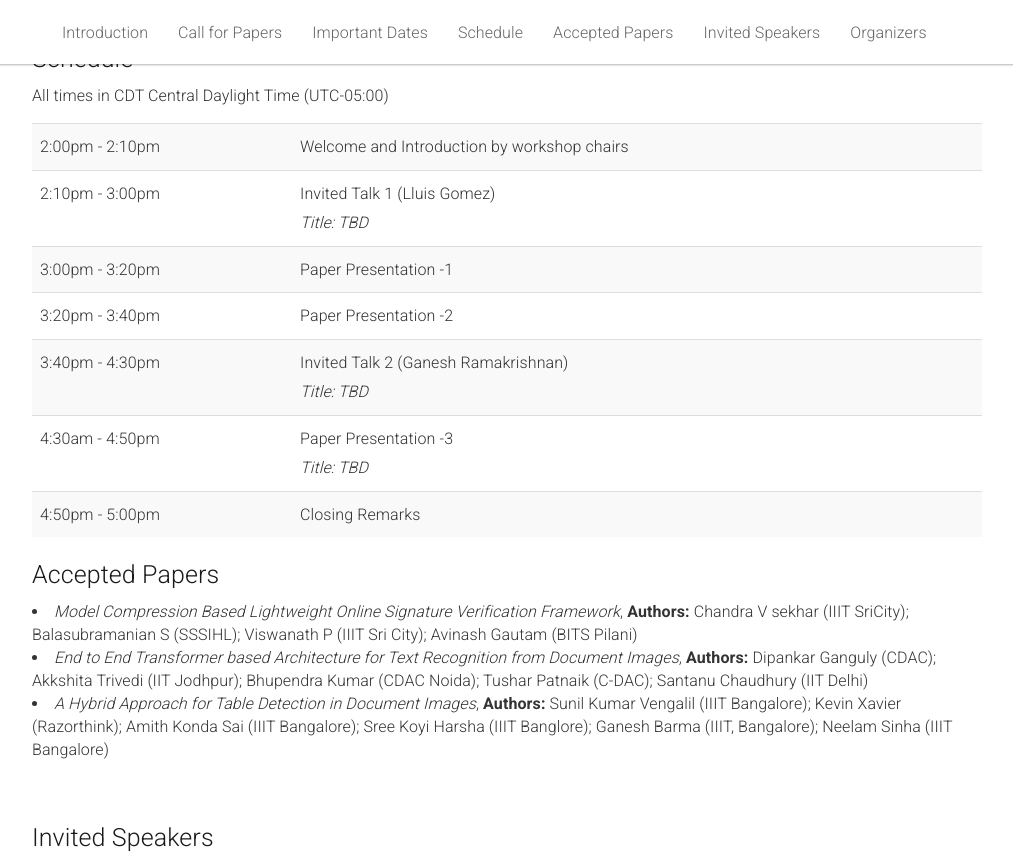
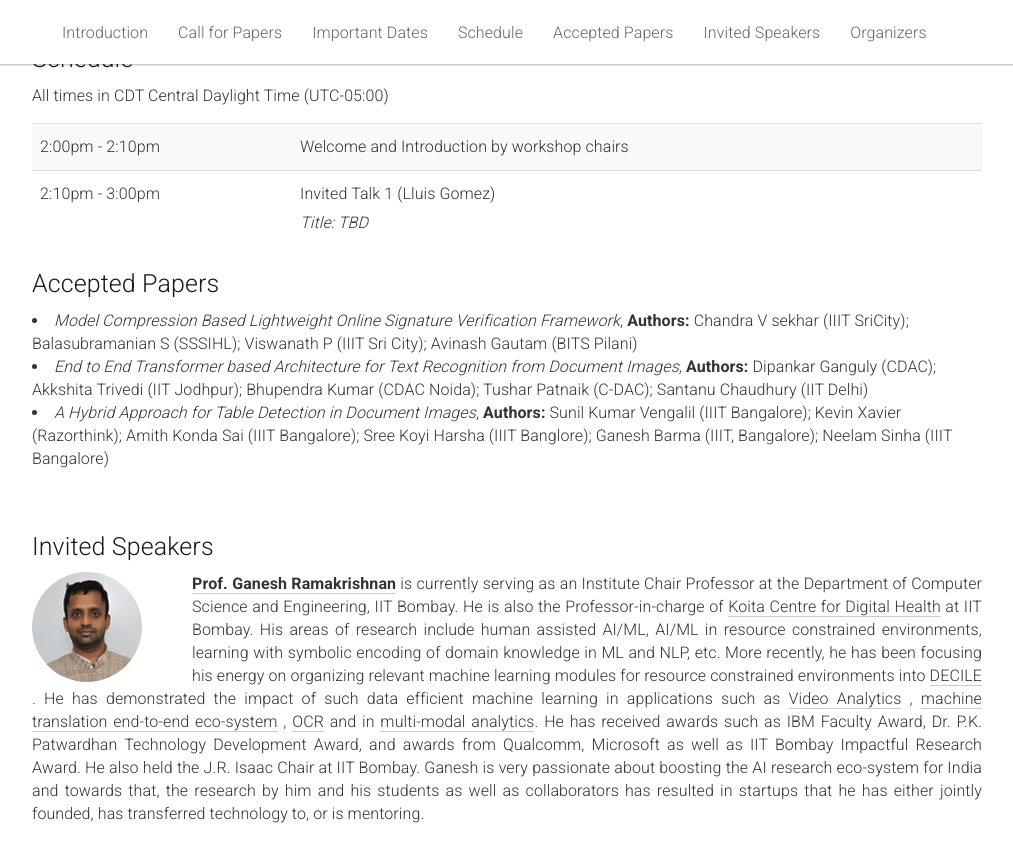
Before and after one commit to wdar21/wdar21.github.io, a Jekyll site: the page built from _pages/home.md, in a window 1280 px wide and 900 px high, scrolled down 476 px, cut to the strip 0-856 px from the top of the window. Shown: the whole strip, without its empty margins (133-1146 px from the left). Built offline with Jekyll 4.4.1, drawn with Linux system fonts in a browser that asks for light colours.

Commit message:
Update home.md

```diff
--- a/_pages/home.md
+++ b/_pages/home.md
@@ -63,49 +63,7 @@ acknowledgements: ""
           </td>
           <td></td>
         </tr>
-        <tr>
-          <td>3:00pm - 3:20pm</td>
-          <td>
-          Paper Presentation -1
-          <br/>
-          <i></i>
-          </td>
-          <td></td>
-        </tr>
-        <tr>
-          <td>3:20pm - 3:40pm</td>
-          <td>
-          Paper Presentation -2
-          <br/>
-          <i></i>
-          </td>
-          <td></td>
-        </tr>
-        <tr>
-          <td>3:40pm - 4:30pm</td>
-          <td>
-          Invited Talk 2 (Ganesh Ramakrishnan)
-          <br/>
-          <i>Title: TBD</i>
-          </td>
-          <td></td>
-        </tr>
-        <tr>
-          <td>4:30am - 4:50pm</td>
-          <td>
-          Paper Presentation -3
-          <br/>
-          <i>Title: TBD</i>
-          </td>
-          <td></td>
-        </tr>
-
-               <tr>
-          <td>4:50pm - 5:00pm</td>
-          <td>Closing Remarks</td>
-          <td></td>
-        </tr>
-      </tbody>
+              </tbody>
     </table>
   </div>
 </div>
```
